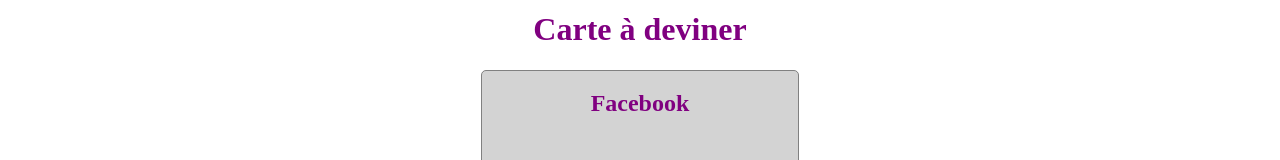
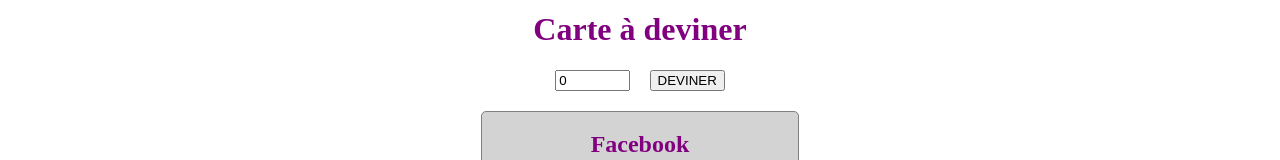
Before and after one commit to caroleciem/timeline, an Angular app: page /cards/0 in a window 1280 px wide. Shown: the part 180-340 px from the top of the page. Built offline with nearby package versions, Linux system fonts and the light colour scheme.

Commit message:
Modifications css et html timeline-cards

```diff
--- a/src/app/timeline-cards/timeline-cards.component.html
+++ b/src/app/timeline-cards/timeline-cards.component.html
@@ -1,4 +1,10 @@
 <h1> Carte à deviner</h1>
+
+
+<form>
+  <input type="number" placeholder="Entrez la date" value="0" min="0" max="3000">
+  <button class="button" type="submit">DEVINER</button>
+</form>
 
 <div class="cards">
   <h2>Facebook</h2>
--- a/src/app/timeline-cards/timeline-cards.component.ts
+++ b/src/app/timeline-cards/timeline-cards.component.ts
@@ -1,5 +1,5 @@
 import { Component, OnInit } from '@angular/core';
-import{DatasService} from '../datas.service';
+import{ DatasService } from '../datas.service';
 
 @Component({
   selector: 'app-timeline-cards',
@@ -7,7 +7,7 @@
   styleUrls: ['./timeline-cards.component.css']
 })
 export class TimelineCardsComponent implements OnInit {
-  cardsFounds= this.datasService.cardsFounds;
+  cardsFounds = this.datasService.cardsFounds;
 
   constructor(private datasService: DatasService) { }
 
--- a/src/styles.css
+++ b/src/styles.css
@@ -42,7 +42,7 @@
 {
     border-collapse: collapse;
     width:96%;
-    margin: 10 px;
+    margin: 10px;
     color: purple;
 }
 app-timeline-cards h1 {
@@ -64,6 +64,26 @@
     margin: auto;
     width: 30%;
     height: 30%;
+  }
+
+  app-timeline-cards form {
+    display: flex;
+    flex-direction: row;
+    align-content: space-between;
+    margin-left: auto;
+    margin-right: auto;
+    width: 15%;
+  }
+
+  app-timeline-cards form input {
+    width: 200px;
+    margin-left: 10px;
+    margin-right: 10px;
+  }
+
+  app-timeline-cards form button {
+    margin-left: 10px;
+    margin-right: 10px;
   }
 
   app-timeline-cards .cards {
```
